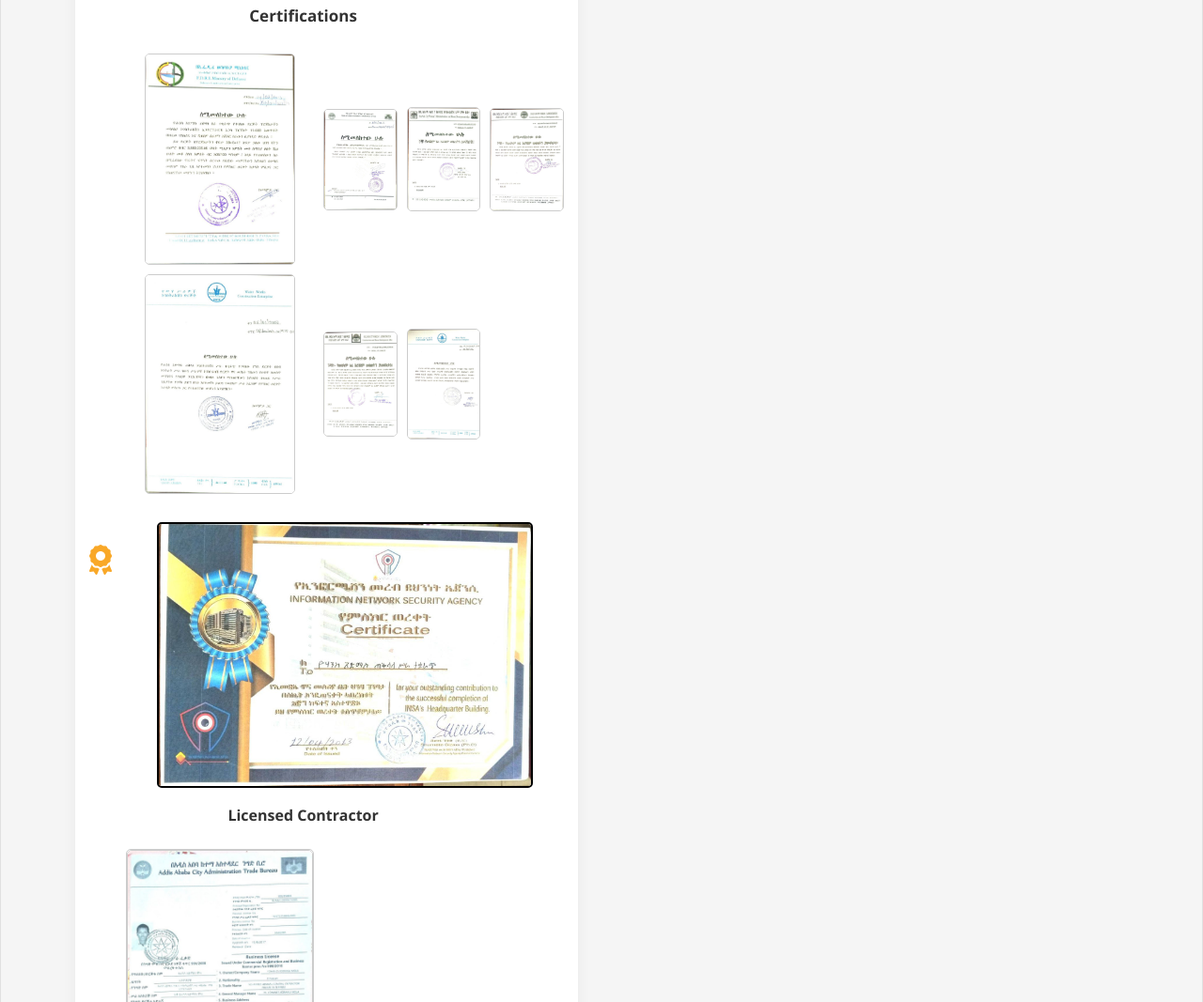
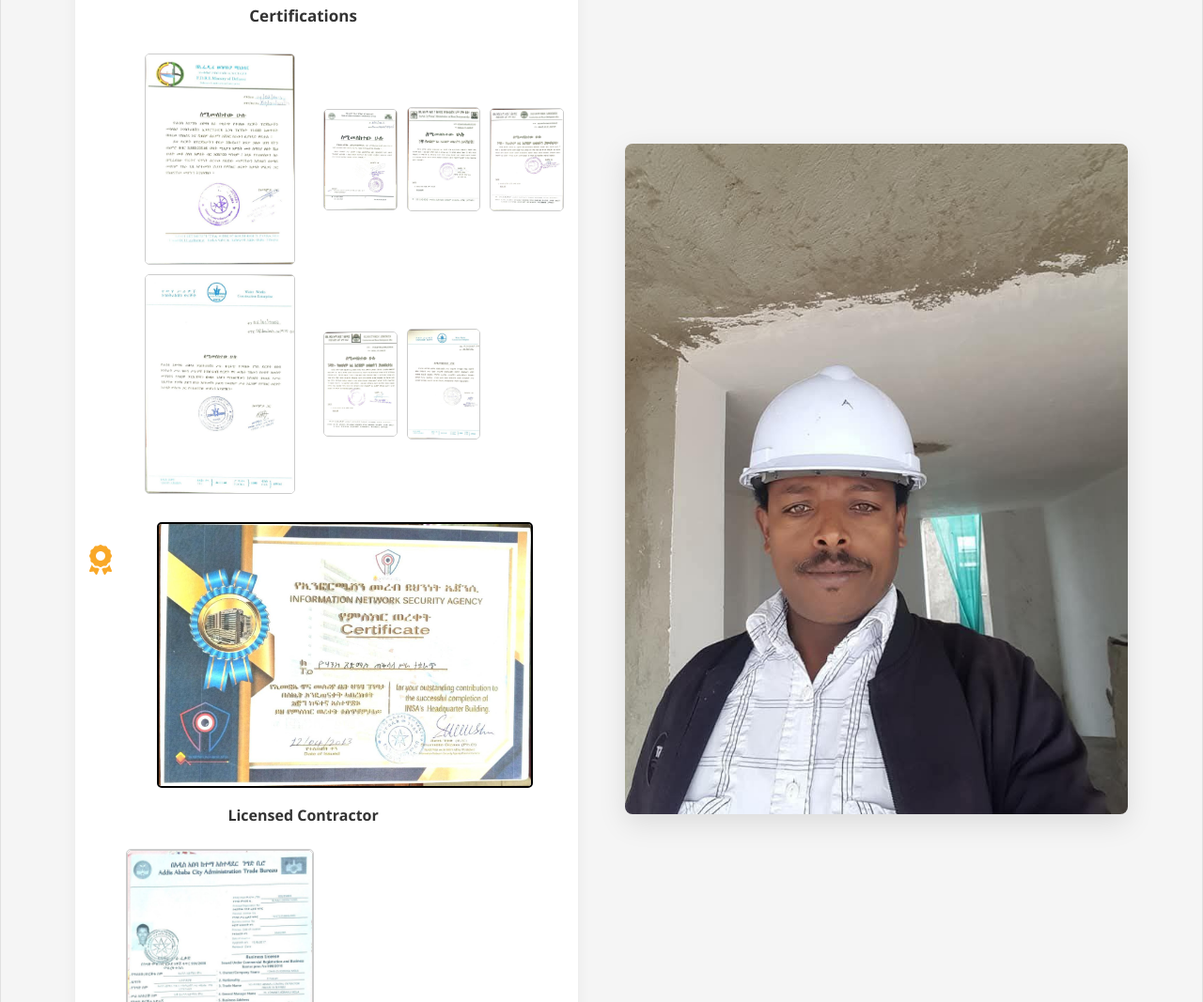
Before and after one commit to Dansira-x/Yohannes-Admasu-G.C, a plain HTML site: page index.html in a window 1280 px wide. Shown: the part 10045-11112 px from the top of the page at 94% size. Drawn offline with Linux system fonts and the light colour scheme.

Commit message:
Update index.html

```diff
--- a/index.html
+++ b/index.html
@@ -1342,7 +1342,10 @@
                      </div>
                   </div>
                </div>
-            </div>
+		    <div class="about-image">
+			    <img src="images/owner.jpg" alt="Yohannes Admasu">
+		    </div>
+              </div>
          </div>
       </section>
       <!-- Testimonials Section -->
```
